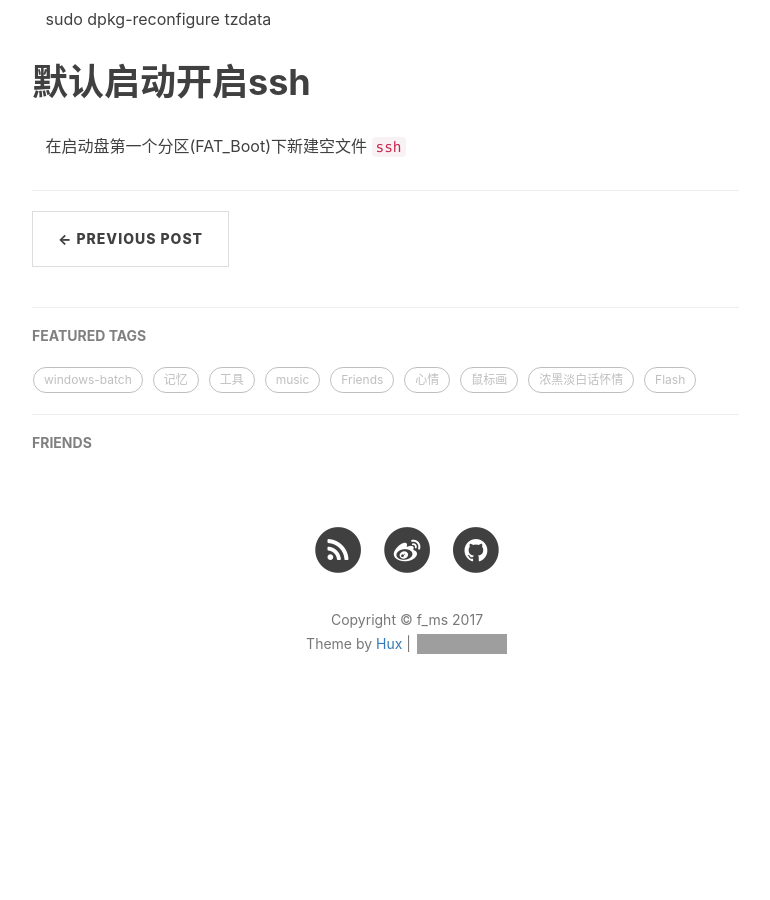
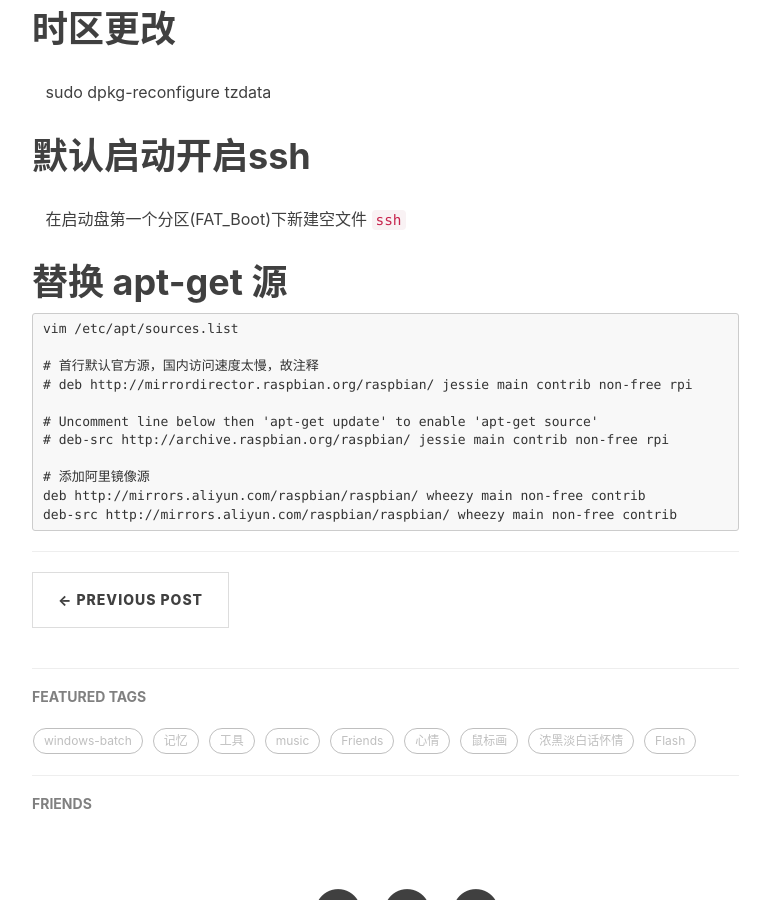
Before and after one commit to imfms/imfms.github.io, a Jekyll site: the page built from _posts/2017-05-10-raspberry-install-log.markdown, in a window 1280 px wide and 900 px high, scrolled down 1411 px. Shown: the whole window, without its empty margins (233-1003 px from the left). Built offline with Jekyll 4.4.1, drawn with Linux system fonts in a browser that asks for light colours; nearby versions of some CDN libraries; comment, search, counter and statistics services are not loaded; before the commit the page ends 2159 px from its top, so only the background shows below that; some of the changed text lies outside the part shown; grey boxes are pictures that could not be loaded.

Commit message:
替换 apt-get 源

```diff
--- a/_posts/2017-05-10-raspberry-install-log.markdown
+++ b/_posts/2017-05-10-raspberry-install-log.markdown
@@ -6,7 +6,9 @@ categories: raspberrypi
 tags: raspberrypi
 ---
 
-Raspberry3 Model B
+### 环境
+- Raspberrypi: Raspberry3 Model B
+- OS: RASPBIAN JESSIE LITE 2017-03-03-17:50
 
 # 使用USB存储盘启动树莓派
 
@@ -39,3 +41,16 @@ Raspberry3 Model B
 
 # 默认启动开启ssh
     在启动盘第一个分区(FAT_Boot)下新建空文件 `ssh`
+
+# 替换 apt-get 源
+    vim /etc/apt/sources.list
+
+    # 首行默认官方源，国内访问速度太慢，故注释
+    # deb http://mirrordirector.raspbian.org/raspbian/ jessie main contrib non-free rpi
+
+    # Uncomment line below then 'apt-get update' to enable 'apt-get source'
+    # deb-src http://archive.raspbian.org/raspbian/ jessie main contrib non-free rpi
+
+    # 添加阿里镜像源
+    deb http://mirrors.aliyun.com/raspbian/raspbian/ wheezy main non-free contrib
+    deb-src http://mirrors.aliyun.com/raspbian/raspbian/ wheezy main non-free contrib
```
